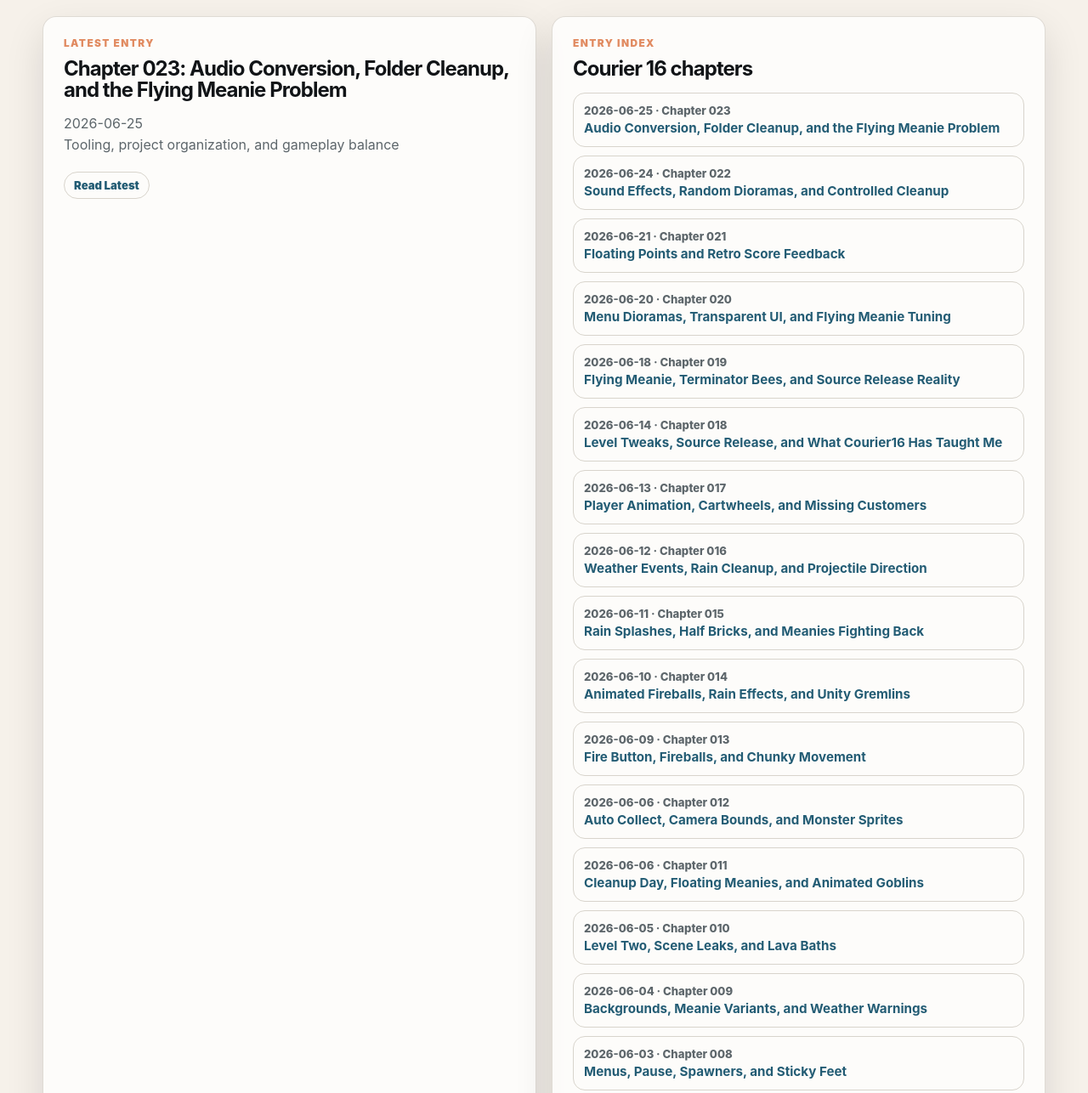
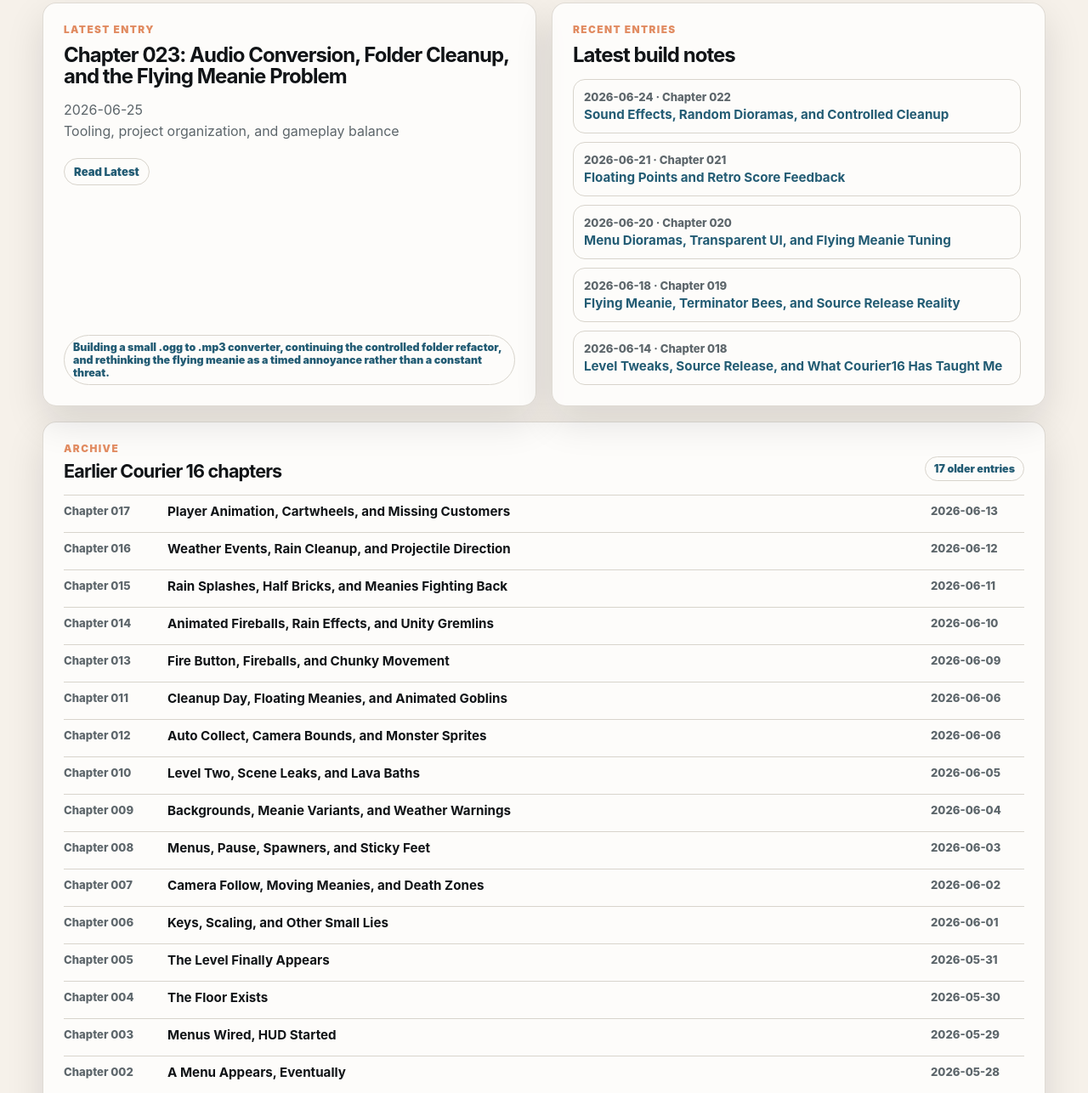
Before and after one commit to SaundersEddie/eddiesaunders-site, an Astro site: page /code/games/diary/courier16 in a window 1280 px wide. Shown: the part 654-1940 px from the top of the page at 85% size. Built offline with nearby package versions, Linux system fonts and the light colour scheme; Astro itself is replaced by a stand-in of ours.

Commit message:
Diary format fix, sticky navbar

```diff
--- a/src/pages/code/games/diary/courier16/index.astro
+++ b/src/pages/code/games/diary/courier16/index.astro
@@ -2853,21 +2853,21 @@
         type: 'paragraph',
         content: [
           {
-            text: "The converter lets me handle one file at a time or process entire folders. While it is not critical for Courier16 right now, it is important for upcoming games where I already have .ogg files and may want a quick local conversion workflow. I have added the converter to the ",
-          },
-          {
-            text: "Automation Section",
-            href: "/code/QA/"
-          },
-          {
-            text: " section of the site."
-          }
-        ],
-      },
-      {
-        type: "note",
-        title: "Small tools matter",
-        text: "The .ogg to .mp3 converter is not a big game feature, but it removes friction from the audio pipeline. I have added it to the QA/tools section of the site so it can be reused for future game projects."
+            text: 'The converter lets me handle one file at a time or process entire folders. While it is not critical for Courier16 right now, it is important for upcoming games where I already have .ogg files and may want a quick local conversion workflow. I have added the converter to the ',
+          },
+          {
+            text: 'Automation Section',
+            href: '/code/QA/',
+          },
+          {
+            text: ' section of the site.',
+          },
+        ],
+      },
+      {
+        type: 'note',
+        title: 'Small tools matter',
+        text: 'The .ogg to .mp3 converter is not a big game feature, but it removes friction from the audio pipeline. I have added it to the QA/tools section of the site so it can be reused for future game projects.',
       },
       {
         type: 'paragraph',
@@ -2921,15 +2921,25 @@
 
 const getEntryId = (entry: DiaryEntry) => `chapter-${entry.chapter}`;
 
-const latestEntry = courierEntries[courierEntries.length - 1];
-const indexedEntries = [...courierEntries].reverse();
+// const latestEntry = courierEntries[courierEntries.length - 1];
+// const indexedEntries = [...courierEntries].reverse();
+
+const getEntryTimestamp = (entry: DiaryEntry) => new Date(entry.date).getTime();
+
+const indexedEntries = [...courierEntries].sort(
+  (a, b) => getEntryTimestamp(b) - getEntryTimestamp(a),
+);
+
+const latestEntry = indexedEntries[0];
+const recentEntries = indexedEntries.slice(1, 6);
+const archiveEntries = indexedEntries.slice(6);
 ---
 
 <BaseLayout
   title='Courier 16 Diary | Eddie Saunders'
   description='Build diary for Courier 16, a game development project by Eddie Saunders.'
 >
-  <section class='page-hero code-hero'>
+  <section id='courier16-top' class='page-hero code-hero'>
     <p class='eyebrow'>Diary of a Game</p>
     <h1>Courier 16</h1>
     <p>
@@ -2950,8 +2960,8 @@
       </p>
     </div>
 
-    <div class='project-grid'>
-      <article class='project-card'>
+    <div class='project-grid diary-overview-grid'>
+      <article class='project-card diary-latest-card'>
         <p class='project-type'>Latest entry</p>
         <h3>
           Chapter {latestEntry.chapter}: {latestEntry.title}
@@ -2969,13 +2979,13 @@
         <span>{latestEntry.focus}</span>
       </article>
 
-      <article class='project-card'>
-        <p class='project-type'>Entry index</p>
-        <h3>Courier 16 chapters</h3>
+      <article class='project-card diary-recent-card'>
+        <p class='project-type'>Recent entries</p>
+        <h3>Latest build notes</h3>
 
-        <div class='diary-index-list'>
-          {
-            indexedEntries.map((entry) => (
+        <div class='diary-index-list diary-recent-list'>
+          {
+            recentEntries.map((entry) => (
               <a href={`#${getEntryId(entry)}`}>
                 <span>
                   {entry.date} · Chapter {entry.chapter}
@@ -2987,6 +2997,32 @@
         </div>
       </article>
     </div>
+
+    {
+      archiveEntries.length > 0 && (
+        <article class='diary-archive-card'>
+          <div class='diary-archive-heading'>
+            <div>
+              <p class='project-type'>Archive</p>
+              <h3>Earlier Courier 16 chapters</h3>
+            </div>
+            <span>{archiveEntries.length} older entries</span>
+          </div>
+
+          <div class='diary-archive-list'>
+            {archiveEntries.map((entry) => (
+              <a href={`#${getEntryId(entry)}`}>
+                <span class='diary-archive-chapter'>
+                  Chapter {entry.chapter}
+                </span>
+                <strong>{entry.title}</strong>
+                <span class='diary-archive-date'>{entry.date}</span>
+              </a>
+            ))}
+          </div>
+        </article>
+      )
+    }
   </section>
 
   <section class='development-log'>
@@ -3092,6 +3128,9 @@
                 return null;
               })}
             </div>
+            <footer class='diary-entry__footer'>
+              <a href='#courier16-top'>Back to top ↑</a>
+            </footer>
           </article>
         ))
       }
--- a/src/styles/layout.css
+++ b/src/styles/layout.css
@@ -1,14 +1,18 @@
+html {
+  scroll-padding-top: 96px;
+}
+
 .site-shell {
   width: min(100% - 32px, var(--max-width));
   margin: 0 auto;
 }
 
 .site-header {
-  display: flex;
-  align-items: center;
-  justify-content: space-between;
-  gap: 24px;
-  padding: 28px 0;
+  position: sticky;
+  top: 0;
+  z-index: 1000;
+  background: transparent;
+  backdrop-filter: blur(14px);
 }
 
 .brand {
--- a/src/styles/pages/code.css
+++ b/src/styles/pages/code.css
@@ -294,6 +294,108 @@
   padding: 6px 10px;
 }
 
+.diary-overview-grid {
+  align-items: stretch;
+}
+
+.diary-latest-card,
+.diary-recent-card {
+  min-height: 100%;
+}
+
+.diary-recent-list {
+  max-height: 430px;
+  overflow-y: auto;
+  padding-right: 4px;
+}
+
+.diary-archive-card {
+  margin-top: 18px;
+  border: 1px solid rgba(216, 212, 204, 0.82);
+  border-radius: var(--radius-sm);
+  background: rgba(255, 255, 255, 0.76);
+  box-shadow: var(--shadow);
+  padding: 24px;
+}
+
+.diary-archive-heading {
+  display: flex;
+  align-items: end;
+  justify-content: space-between;
+  gap: 18px;
+  margin-bottom: 16px;
+}
+
+.diary-archive-heading h3 {
+  font-size: 1.35rem;
+  letter-spacing: -0.04em;
+  line-height: 1.05;
+  margin-top: 8px;
+}
+
+.diary-archive-heading > span {
+  flex: 0 0 auto;
+  border: 1px solid var(--line);
+  border-radius: 999px;
+  color: var(--accent);
+  font-size: 0.78rem;
+  font-weight: 900;
+  padding: 6px 10px;
+}
+
+.diary-archive-list {
+  display: grid;
+  grid-template-columns: 1fr;
+  gap: 6px;
+}
+
+.diary-archive-list a {
+  display: grid;
+  grid-template-columns: 110px minmax(0, 1fr) 110px;
+  gap: 12px;
+  align-items: center;
+  border-top: 1px solid var(--line);
+  color: inherit;
+  padding: 9px 0;
+  text-decoration: none;
+}
+
+.diary-archive-list a:hover,
+.diary-archive-list a:focus-visible {
+  color: var(--accent);
+}
+
+.diary-archive-chapter,
+.diary-archive-date {
+  color: var(--muted);
+  font-size: 0.82rem;
+  font-weight: 800;
+}
+
+.diary-archive-list strong {
+  overflow: hidden;
+  color: var(--heading);
+  font-size: 0.95rem;
+  text-overflow: ellipsis;
+  white-space: nowrap;
+}
+
+@media (max-width: 720px) {
+  .diary-archive-heading {
+    align-items: start;
+    flex-direction: column;
+  }
+
+  .diary-archive-list a {
+    grid-template-columns: 1fr;
+    gap: 4px;
+  }
+
+  .diary-archive-list strong {
+    white-space: normal;
+  }
+}
+
 .development-log {
   width: min(100%, 980px);
   margin: 0 auto;
@@ -565,3 +667,34 @@
   color: var(--accent);
   font-size: 0.95rem;
 }
+
+.diary-entry__footer {
+  position: relative;
+  z-index: 1;
+  display: flex;
+  justify-content: center;
+  padding: 0 clamp(1.4rem, 3vw, 2.25rem) clamp(1.4rem, 3vw, 2.25rem);
+}
+
+.diary-entry__footer a {
+  display: inline-flex;
+  align-items: center;
+  justify-content: center;
+  border: 1px solid rgba(255, 204, 102, 0.5);
+  border-radius: 999px;
+  background: rgba(255, 204, 102, 0.14);
+  color: var(--accent, #ffcc66);
+  font-size: 0.82rem;
+  font-weight: 900;
+  letter-spacing: 0.08em;
+  padding: 0.55rem 0.95rem;
+  text-decoration: none;
+  text-transform: uppercase;
+}
+
+.diary-entry__footer a:hover,
+.diary-entry__footer a:focus-visible {
+  background: rgba(255, 204, 102, 0.24);
+  border-color: rgba(255, 204, 102, 0.8);
+  color: #fff;
+}
```
